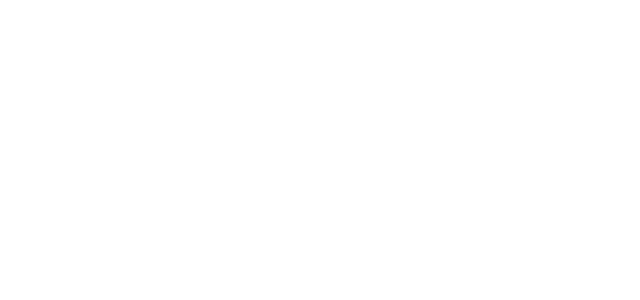
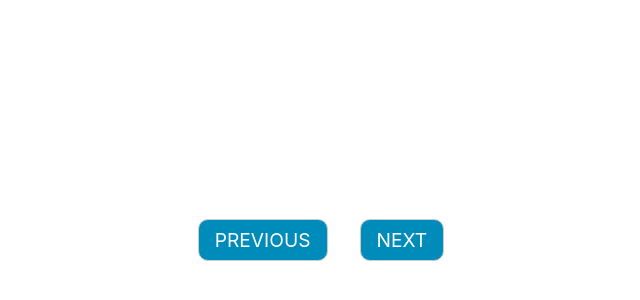
Before and after one commit to ElonaKajtazi/hoxton-react-library, a React (Vite) app: page / in a window 1280 px wide. Shown: the part 160-460 px from the top of the page, without its empty margins (319-959 px from the left). Built offline with nearby package versions, Linux system fonts and the light colour scheme.

Commit message:
build two simple buttons

```diff
--- a/src/App.css
+++ b/src/App.css
@@ -1,42 +1,30 @@
+* {
+  margin: 0;
+  padding: 0;
+  box-sizing: border-box;
+}
 .App {
-  text-align: center;
+  display: grid;
+
+  place-items: center;
+  height: 100vh;
 }
 
-.App-logo {
-  height: 40vmin;
-  pointer-events: none;
-}
-
-@media (prefers-reduced-motion: no-preference) {
-  .App-logo {
-    animation: App-logo-spin infinite 20s linear;
-  }
-}
-
-.App-header {
-  background-color: #282c34;
-  min-height: 100vh;
-  display: flex;
-  flex-direction: column;
-  align-items: center;
-  justify-content: center;
-  font-size: calc(10px + 2vmin);
-  color: white;
-}
-
-.App-link {
-  color: #61dafb;
-}
-
-@keyframes App-logo-spin {
-  from {
-    transform: rotate(0deg);
-  }
-  to {
-    transform: rotate(360deg);
-  }
+.buttons {
+  display: grid;
+  grid-template-columns: auto auto;
+  gap: 2rem;
 }
 
 button {
-  font-size: calc(10px + 2vmin);
+  all: unset;
+  border: 1px solid #ccc;
+  color: white;
+  text-align: center;
+
+  border-radius: 10px;
+  padding: 0.5rem 1rem;
+  font-size: 1.2rem;
+  cursor: pointer;
+  background-color: #008cba;
 }
--- a/src/App.tsx
+++ b/src/App.tsx
@@ -1,7 +1,45 @@
 import "./App.css";
+// Instructions
+// - Start a new project
+// - Create components, similar to the Button component Nico built during the lecture.
+//   - Button: should return a button styled however you like. Make it use a few useful custom props similar to how Nico used them during the lecture - like size or variant.
+//     - Input: returns a label and an input under it, both customizable.
+//   - CheckboxGroup: a group of checkboxes. The component should take:
+//     - an array of items and render a list of checkboxes based on them. (Think what should go into the array!)
+//     - an onSelect: selecting a checkbox should run the function. Make sure you can check which checkbox you selected.
+//     - RadioGroup: A group of radio buttons. Same idea as the checkbox group:
+//         - takes a list of items and renders radio buttons for each of them
+//     - onSelect which runs the function we pass to the component.
+// - Test your components by using them in App and giving them some test data.
 
+// We will later run a session and show you how you can publish your code online and use in other projects!
+
+// Tips
+// - Try to avoid using too many divs when building your components, since it will make your code less reusable. You can always style the container in the place where you use the component (or check out the challenge)
+// - Use the React.Fragment or <> </> if you need to reutnrn more than one child
+// - Don't forget to thoroughly test your components. You don't need to go crazy - console.log'ing the values or setting a piece of state (and testing it) should give you an idea.
+// - You are welcome to look at other component libraries for inspiration
 function App() {
-  return <div className="App"></div>;
+  return (
+    <div className="App">
+      <div className="buttons">
+        <button
+          onClick={() => {
+            alert("You clicked the previous button!");
+          }}
+        >
+          PREVIOUS
+        </button>
+        <button
+          onClick={() => {
+            alert("You clicked the next button!");
+          }}
+        >
+          NEXT
+        </button>
+      </div>
+    </div>
+  );
 }
 
 export default App;
```
